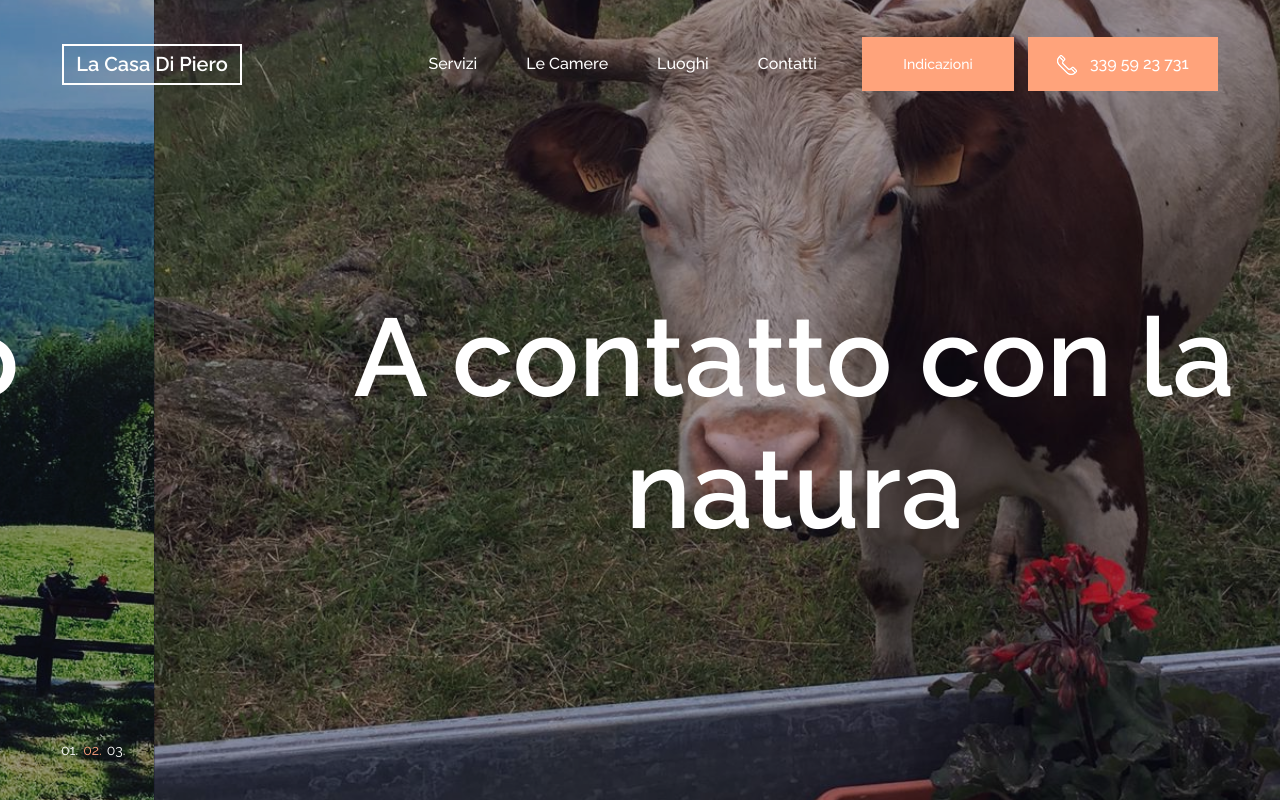
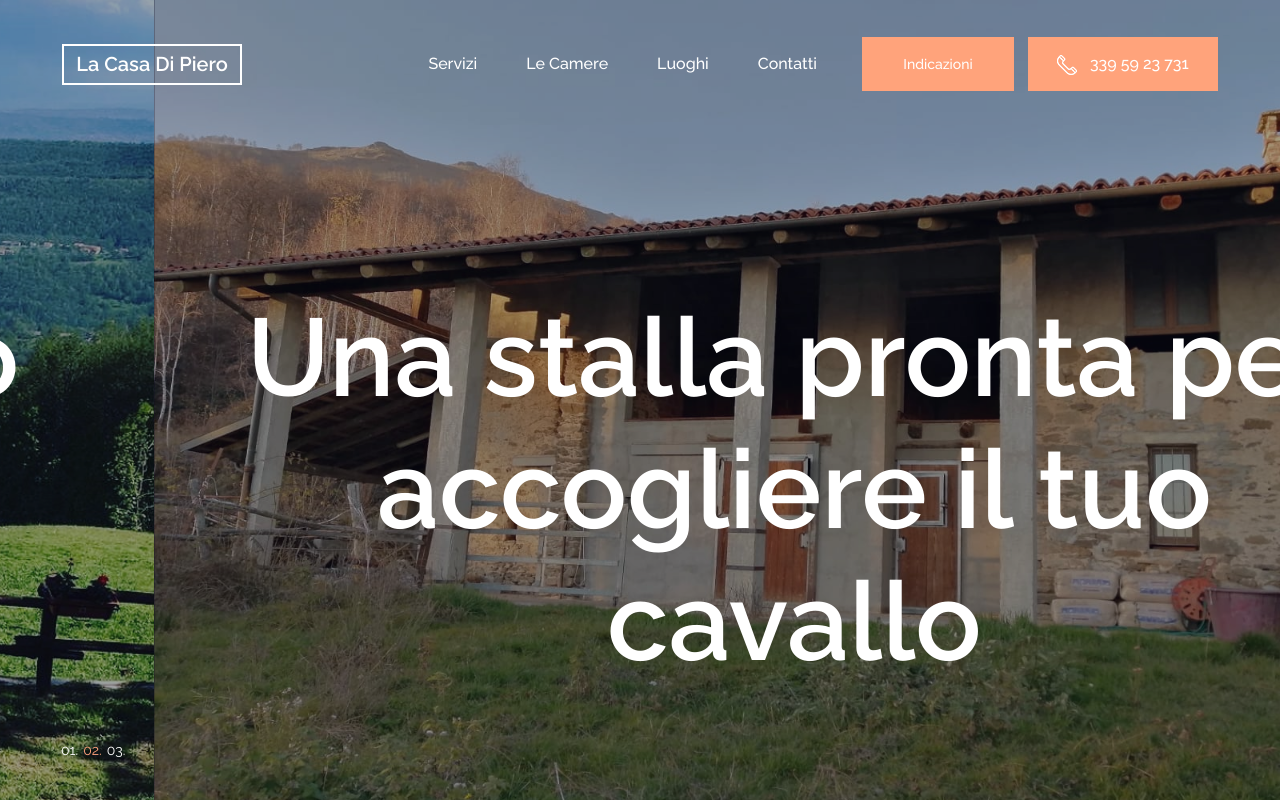
Before and after one commit to Oleven/lacasadipiero, a plain HTML site: page index.html in a window 1280 px wide. Shown: the top 802 px of the page. Drawn offline with Linux system fonts and the light colour scheme; no server answers.

Commit message:
Aggiunta stalla

```diff
--- a/index.html
+++ b/index.html
@@ -113,6 +113,22 @@
 												</div>
 											</form>
 										</div>-->
+									</div>
+								</div>
+							</div>
+						</div>
+					</div>
+				</div>
+
+				<!-- Slide -->
+				<div class="slide">
+					<div class="background_image" style="background-image:url(images/index_4.jpeg)"></div>
+					<div class="home_container">
+						<div class="container">
+							<div class="row">
+								<div class="col">
+									<div class="home_content text-center">
+										<div class="home_title">Una stalla pronta per accogliere il tuo cavallo</div>
 									</div>
 								</div>
 							</div>
```
Also changed, not shown: images/index_4.jpeg (added). Lines whose indentation alone changed are shown as unchanged.
